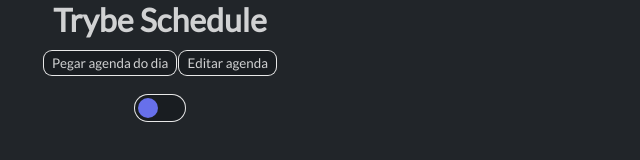
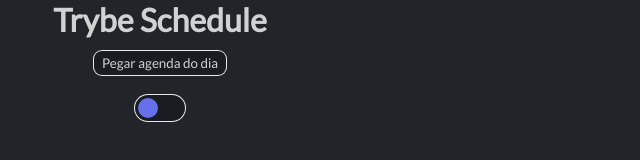
Before and after one commit to pedrobritobr/TrybeScheduleNotification-Extension, a browser extension: page src/index.html in a window 1280 px wide. Shown: the whole page, without its empty margins (0-640 px from the left). Drawn offline with Linux system fonts and the light colour scheme.

Commit message:
:fire: remove edit schedule btn

```diff
--- a/src/index.html
+++ b/src/index.html
@@ -12,7 +12,7 @@
     <h1>Trybe Schedule</h1>
     <div class="btnSchedule-container">
       <button class="btnSchedule" id="getTodaySchedule">Pegar agenda do dia</button>
-      <button class="btnSchedule" id="editTodaySchedule">Editar agenda</button>
+      <!-- <button class="btnSchedule" id="editTodaySchedule">Editar agenda</button> -->
     </div>
     <label class="switch">
       <input type="checkbox" id="switch-input" />
```
